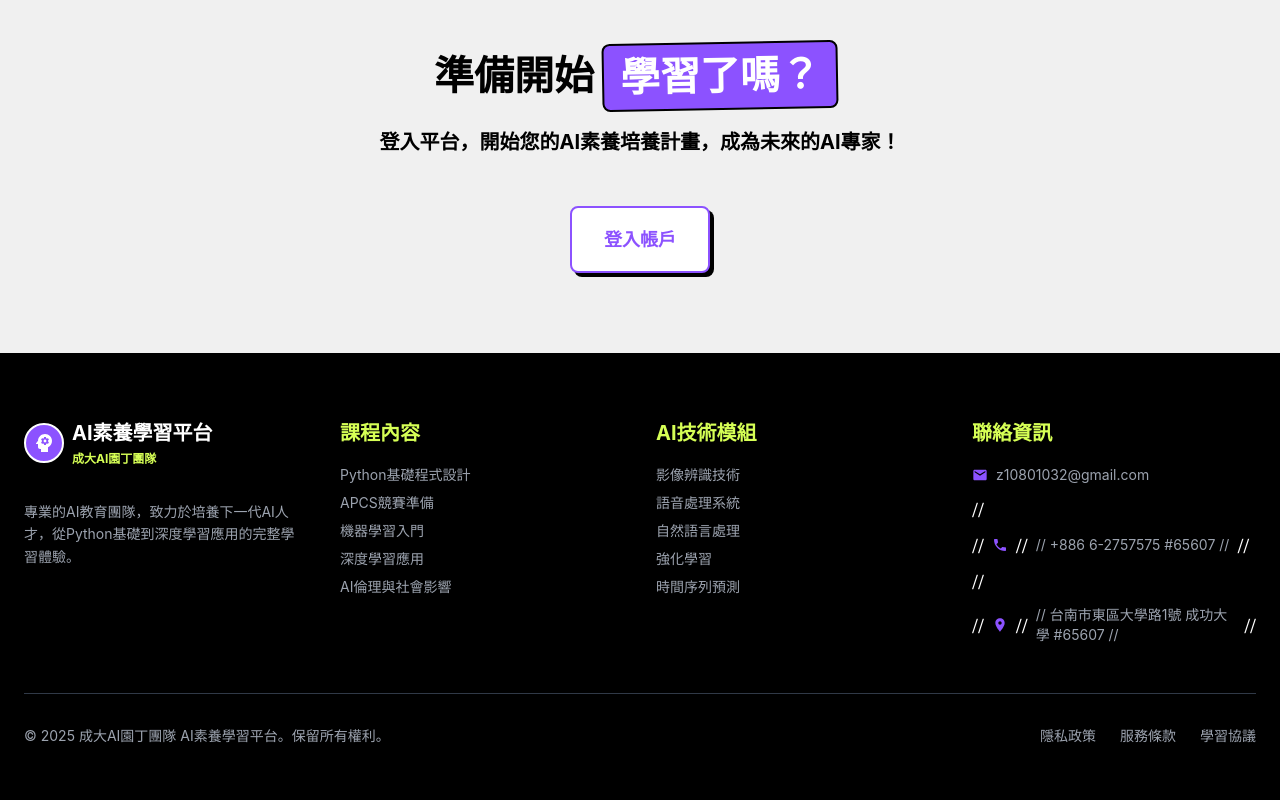
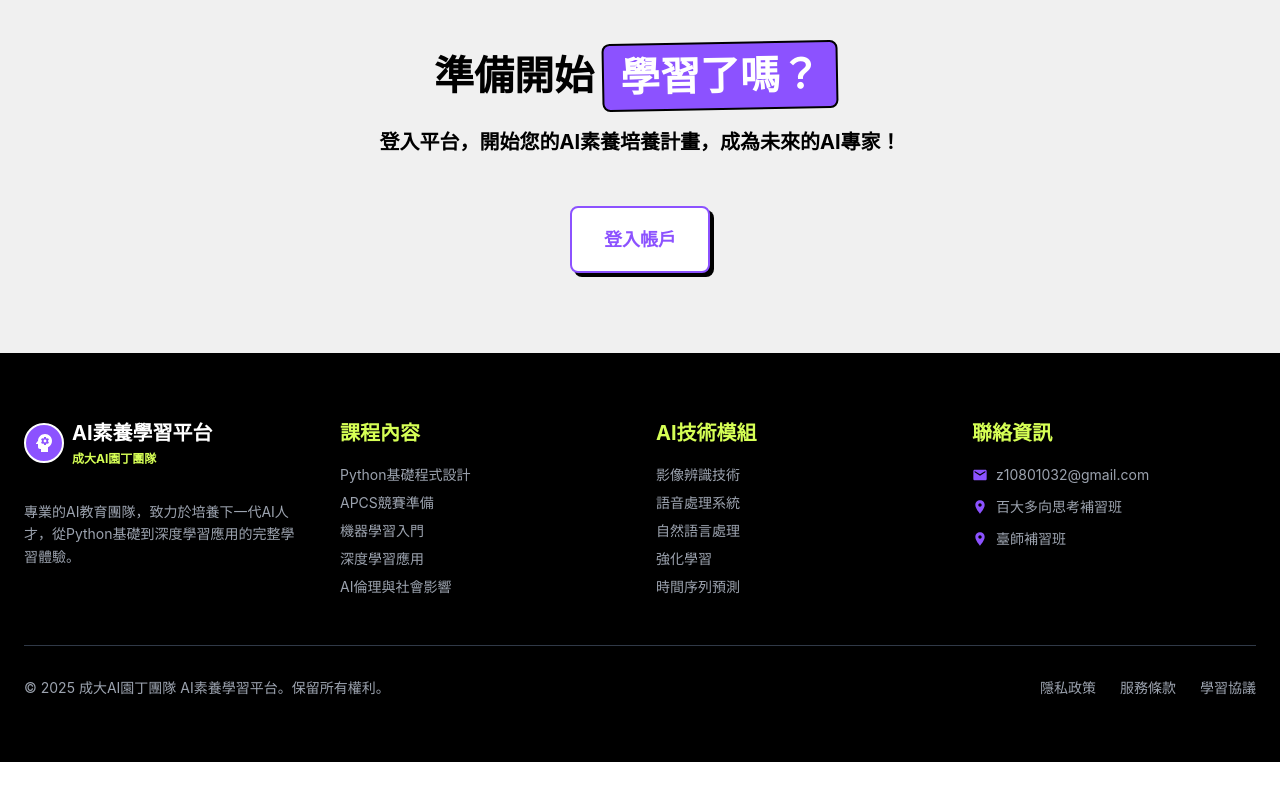
Before and after one commit to UbiquitousSCC/ailiteracy, a React (Create React App) app in the folder frontend/: page /landing in a window 1280 px wide. Shown: the part 3797-4597 px from the top of the page. After the commit the page ends 4559 px from the top, so only its background shows below. Built offline with nearby package versions, Linux system fonts and the light colour scheme; no server answers.

Commit message:
Update LandingPage.js change footer contact info

```diff
--- a/frontend/src/pages/landing/LandingPage.js
+++ b/frontend/src/pages/landing/LandingPage.js
@@ -722,18 +722,18 @@ function LandingPage() {
                     z10801032@gmail.com
                   </Typography>
                 </Box>
-                // <Box className="contact-item">
-                //   <PhoneIcon className="contact-icon" />
-                //   <Typography variant="body2" className="contact-text">
-                //     +886 6-2757575 #65607
-                //   </Typography>
-                // </Box>
-                // <Box className="contact-item">
-                //   <LocationIcon className="contact-icon" />
-                //   <Typography variant="body2" className="contact-text">
-                //     台南市東區大學路1號 成功大學 #65607
-                //   </Typography>
-                // </Box>
+                <Box className="contact-item">
+                  <LocationIcon className="contact-icon" />
+                  <Typography variant="body2" className="contact-text">
+                    百大多向思考補習班
+                  </Typography>
+                </Box>
+                <Box className="contact-item">
+                  <LocationIcon className="contact-icon" />
+                  <Typography variant="body2" className="contact-text">
+                    臺師補習班
+                  </Typography>
+                </Box>
               </Box>
             </Grid>
           </Grid>
```
